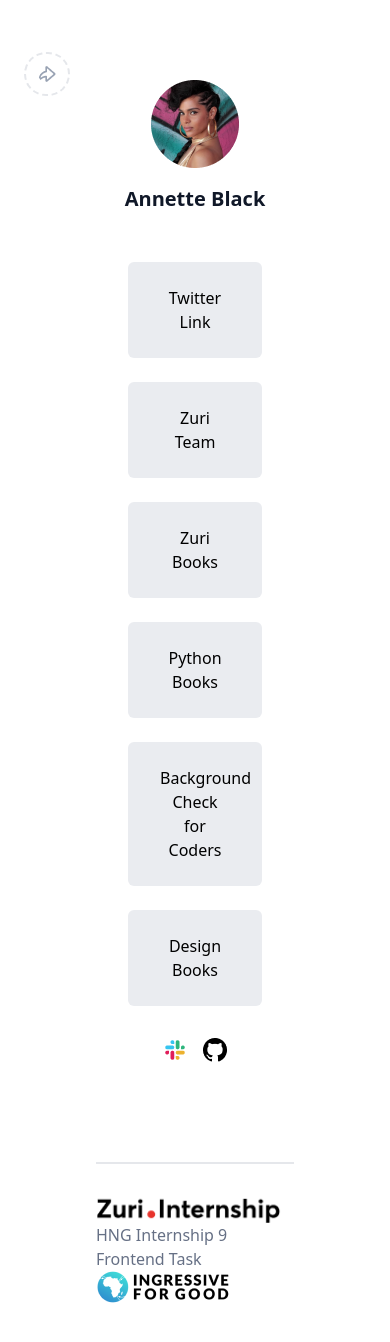
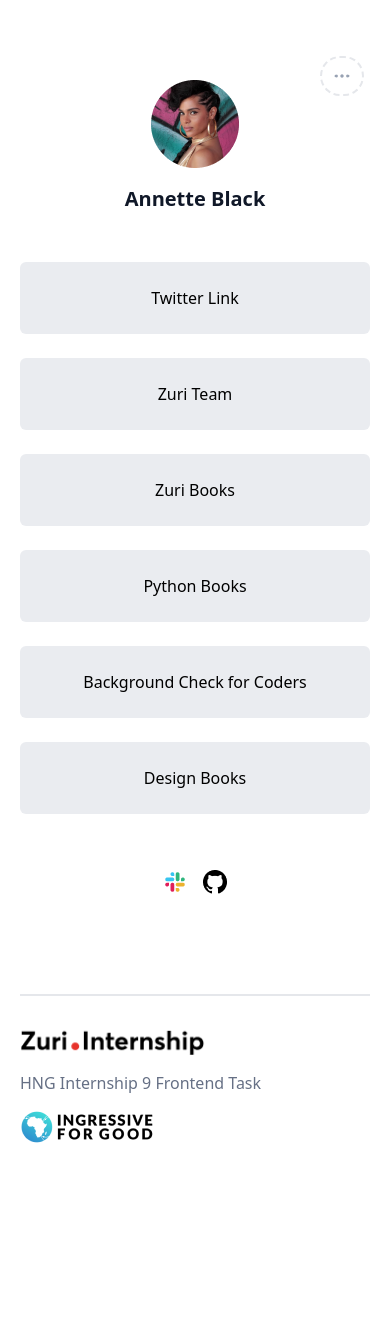
Before and after one commit to Olabisim/zuri_week1-task, a React (Create React App) app: page / in a window 390 px wide. After the commit the page ends 1183 px from the top, so only its background shows below. Built offline with nearby package versions, Linux system fonts and the light colour scheme.

Commit message:
responsiveness done

```diff
--- a/src/App.js
+++ b/src/App.js
@@ -21,7 +21,8 @@
                         <header className='text-center'>
 
                                 <div className='relative'>
-                                        <img className='border-2 p-3 rounded-full border-dashed absolute -bottom-24 right-80' src="../desktop_Icon.png" alt="navigate_back"  />
+                                        <img className='border-2 p-3 rounded-full border-dashed absolute md:-bottom-24 md:right-40 lg:right-80 hidden md:block' src="../desktop_Icon.png" alt="navigate_back"  />
+                                        <img className='border-2 p-3 rounded-full border-dashed absolute -bottom-24 left-80 pt-4 pb-4 block md:hidden' src="../Icon.png" alt="mobile share button"  />
                                 </div>
                                 <img className='m-auto pt-20' id="profile__img" src="../profile__img.png" alt="profile__img" width={88} />
                                 <h2 className='font-bold text-[20px] text-[#101828] pt-4'>Annette Black</h2>
@@ -32,7 +33,7 @@
                         <main className='mt-5'>
 
                                 {allLinks}
-
+                                <br />
                                 <div className='pb-5 pt-0'>
                                         <span className='flex justify-center'>
                                                 <img src="../slack.png" alt="ad" className='p-2' />
@@ -43,10 +44,10 @@
                         <br />
                         <br />
                         <br />
-                        <footer className='block md:flex justify-between border-t-2 mx-24 pt-7 pb-10'>
+                        <footer className='block md:flex justify-between border-t-2 mx-5 md:mx-24 pt-7 pb-10'>
 
-                                <img src="../Zuri.Internship_Logo.png" alt="zuri intenship logo" width="185px" />
-                                <p className='text-[#667085] text-[16px]'>HNG Internship 9 Frontend Task</p>
+                                <img src="../Zuri.Internship_Logo.png" alt="zuri intenship logo" width="185px" className='pb-4 md:pb-0' />
+                                <p className='text-[#667085] text-[16px] pb-4 md:pb-0'>HNG Internship 9 Frontend Task</p>
                                 <img src="../I4G.png" alt="I4G logo" />
 
                         </footer>
--- a/src/components/Link.jsx
+++ b/src/components/Link.jsx
@@ -4,7 +4,7 @@
         return (
 
                 <div>
-                        <a href={link} target="_blank" rel="noreferrer" id={id} className="block mx-32 my-6 bg-[#EAECF0] pt-[24px] pr-[32px] pb-[24px] pl-[32px] text-center rounded-md font-medium">
+                        <a href={link} target="_blank" rel="noreferrer" id={id} className="block mx-5 md:mx-32 my-6 bg-[#EAECF0] pt-[24px] pr-[32px] pb-[24px] pl-[32px] text-center rounded-md font-medium">
                                 {title}
                         </a>
                 </div>
```
Also changed, not shown: public/Icon.png (added).
